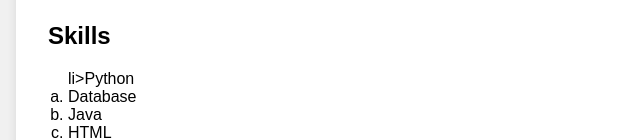
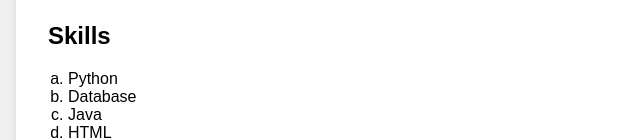
Before and after one commit to ramyarajendiran20/Digital-portfolia, a plain HTML site: page index.html in a window 1280 px wide. Shown: the part 660-800 px from the top of the page, 0-640 px from the left. Drawn offline with Linux system fonts and the light colour scheme.

Commit message:
Update index.html

```diff
--- a/index.html
+++ b/index.html
@@ -127,7 +127,7 @@
         <div class="section-content">
             <h2>Skills</h2>
             <ul>
-                li>Python</li>
+                <li>Python</li>
                 <li>Database</li>
                 <li>Java</li>
                 <li>HTML</li>
```
